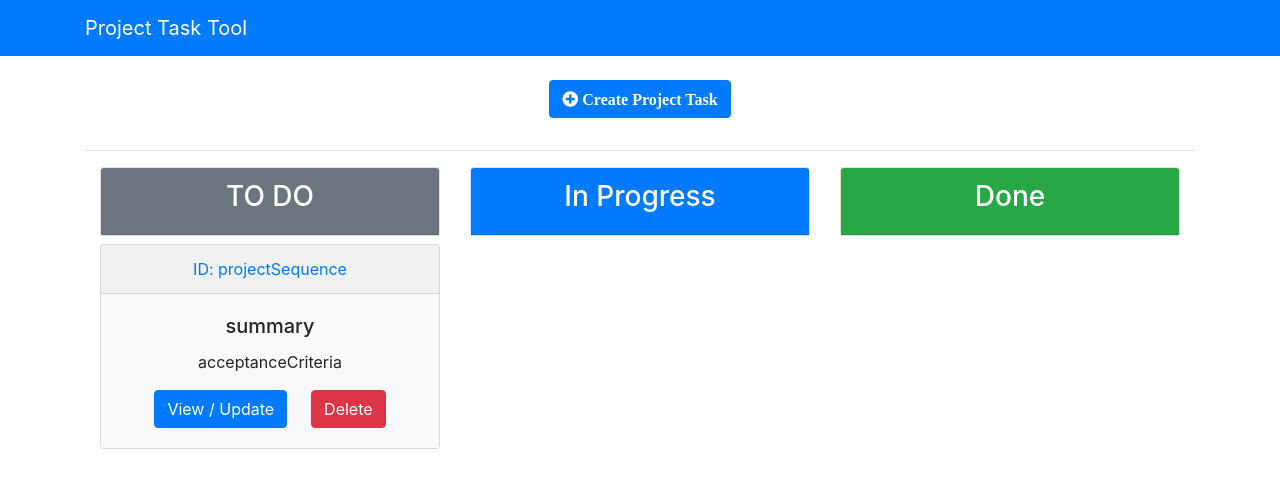
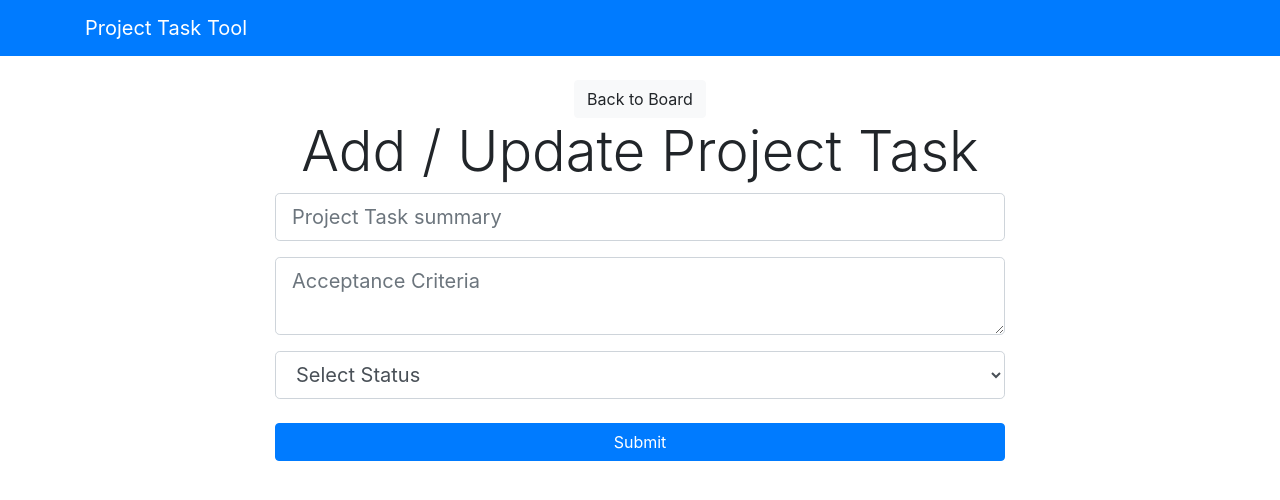
Before and after one commit to chjenth4n12/Project-Board-Reactjs, a React (Create React App) app: page /addProjectTask in a window 1280 px wide. Shown: the top 500 px of the page. Built offline with nearby package versions, Linux system fonts and the light colour scheme.

Commit message:
update
+ Routing
+ Redux store
+ Controller Form

```diff
--- a/src/App.js
+++ b/src/App.js
@@ -1,16 +1,21 @@
-import React, { Component} from 'react';
+import React, { Component } from 'react';
 import './App.css';
 import Navbar from './component/Navbar';
 import ProjectBoard from './component/ProjectBoard';
 import "bootstrap/dist/css/bootstrap.min.css";
+import { BrowserRouter as Router, Route } from "react-router-dom";
+import AddProjectTask from './component/ProjectTask/AddProjectTask';
 
 class App extends Component {
     render () {
         return (
-            <div className="App">
-                <Navbar></Navbar>
-                <ProjectBoard></ProjectBoard>
-            </div>
+            <Router>
+                <div className="App">
+                    <Navbar></Navbar>
+                    <Route exact path="/" component={ProjectBoard} />
+                    <Route exact path="/addProjectTask" component={AddProjectTask} />
+                </div>
+            </Router>
         );
     }
 }
--- a/src/component/ProjectBoard.js
+++ b/src/component/ProjectBoard.js
@@ -1,12 +1,14 @@
-import React, { Component } from 'react'
+import React, { Component } from 'react';
+import { Link } from "react-router-dom";
+import ProjectTaskItem from './ProjectTask/ProjectTaskItem';
 
 class ProjectBoard extends Component {
     render() {
         return (
             <div className="container">
-                <a href="" className="btn btn-primary mb-3">
+                <Link to="/addProjectTask" className="btn btn-primary mb-3">
                     <i className="fas fa-plus-circle"> Create Project Task</i>
-                </a>
+                </Link>
                 <br />
                 <hr />
                 {/*Backlog STARTS HERE*/}
@@ -20,25 +22,8 @@ class ProjectBoard extends Component {
                             </div>
 
                             {/*SAMPLE PROJECT TASK STARTS HERE*/}
-                            <div className="card mb-1 bg-light">
 
-                                <div className="card-header text-primary">
-                                    ID: projectSequence
-                                </div>
-                                <div className="card-body bg-light">
-                                    <h5 className="card-title">summary</h5>
-                                    <p className="card-text text-truncate ">
-                                        acceptanceCriteria
-                                    </p>
-                                    <a href="" className="btn btn-primary">
-                                        View / Update
-                                    </a>
-
-                                    <button className="btn btn-danger ml-4">
-                                        Delete
-                                    </button>
-                                </div>
-                            </div>
+                            <ProjectTaskItem></ProjectTaskItem>
 
                             {/*SAMPLE PROJECT TASK ENDS HERE*/}
                         </div>
@@ -49,6 +34,8 @@ class ProjectBoard extends Component {
                                 </div>
                             </div>
                             {/* SAMPLE PROJECT TASK STARTS HERE */}
+
+                            <ProjectTaskItem></ProjectTaskItem>
 
                             {/* SAMPLE PROJECT TASK ENDS HERE */}
                         </div>
--- a/src/component/ProjectTask/AddProjectTask.js
+++ b/src/component/ProjectTask/AddProjectTask.js
@@ -1,25 +1,54 @@
-import React, { Component } from 'react'
+import React, { Component } from 'react';
+import { Link } from "react-router-dom";
 
 class AddProjectTask extends Component {
+
+    constructor() {
+        super();
+        this.state = {
+            summary: "",
+            acceptanceCriteria: "",
+            status: ""
+        };
+        this.onChange = this.onChange.bind(this);
+        this.onSubmit = this.onSubmit.bind(this);
+    }
+
+    onChange(e) {
+        this.setState({
+            [e.target.name]: e.target.value
+        })
+    }
+
+    onSubmit(e) {
+        e.preventDefault();
+        const newProjectTask = {
+            summary: this.state.summary,
+            acceptanceCriteria: this.state.acceptanceCriteria,
+            status: this.state.status
+        };
+        console.log(newProjectTask);
+    }
+
     render() {
         return (
             <div className="addProjectTask">
                 <div className="container">
                     <div className="row">
                         <div className="col-md-8 m-auto">
-                            <a href="/ProjectBoard.html" className="btn btn-light">
+                            <Link to="/" className="btn btn-light">
                                 Back to Board
-                            </a>
-                            <h4 className="display-4 text-center">Add /Update Project Task</h4>
-                            <form>
+                            </Link>
+                            <h4 className="display-4 text-center">Add / Update Project Task</h4>
+                            <form onSubmit={this.onSubmit}>
                                 <div className="form-group">
-                                    <input type="text" className="form-control form-control-lg" name="summary" placeholder="Project Task summary" />
+                                    <input type="text" className="form-control form-control-lg" name="summary" value={this.state.summary} onChange={this.onChange} placeholder="Project Task summary" />
                                 </div>
                                 <div className="form-group">
-                                    <textarea className="form-control form-control-lg" placeholder="Acceptance Criteria" name="acceptanceCriteria"></textarea>
+                                    <textarea className="form-control form-control-lg" placeholder="Acceptance Criteria" name="acceptanceCriteria" value={this.state.acceptanceCriteria} onChange={this.onChange}></textarea>
                                 </div>
                                 <div className="form-group">
-                                    <select className="form-control form-control-lg" name="status">
+                                    <select className="form-control form-control-lg" name="status" value={this.state.status} onChange={this.onChange}>
                                         <option value="">Select Status</option>
                                         <option value="TO_DO">TO DO</option>
                                         <option value="IN_PROGRESS">IN PROGRESS</option>
--- /dev/null
+++ b/src/component/ProjectTask/ProjectTaskItem.js
@@ -0,0 +1,27 @@
+import React, { Component } from 'react';
+
+class ProjectTaskItem extends Component {
+    render() {
+        return (
+            <div className="card mb-1 bg-light">
+                <div className="card-header text-primary">
+                    ID: projectSequence
+                </div>
+                <div className="card-body bg-light">
+                    <h5 className="card-title">summary</h5>
+                    <p className="card-text text-truncate ">
+                        acceptanceCriteria
+                    </p>
+                    <a href="" className="btn btn-primary">
+                        View / Update
+                    </a>
+                    <button className="btn btn-danger ml-4">
+                        Delete
+                    </button>
+                </div>
+            </div>
+        )
+    }
+}
+
+export default ProjectTaskItem;
--- /dev/null
+++ b/src/reducers/index.js
@@ -0,0 +1,5 @@
+import { combineReducers } from "redux";
+
+export default combineReducers ({
+    //
+});
```
Also changed, not shown: src/store.js (added).
